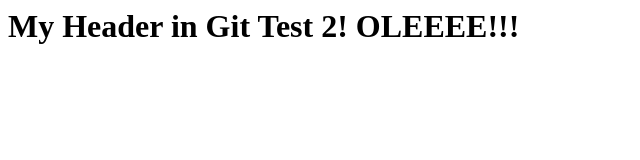
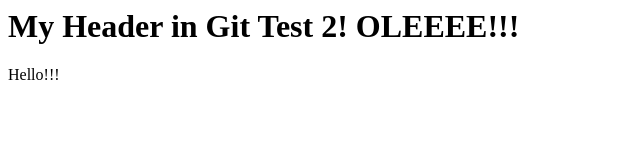
Before and after one commit to mnikolud/git-test, a plain HTML site: page templates/test.html in a window 1280 px wide. Shown: the full height of the page, 0-640 px from the left. Drawn offline with Linux system fonts and the light colour scheme.

Commit message:
3rd effort

```diff
--- a/templates/test.html
+++ b/templates/test.html
@@ -1,6 +1,7 @@
 <html>
     <body>
         <h1>My Header in Git Test 2! OLEEEE!!!</h1>
+        <p>Hello!!!</p>
     </body>
 
 </html>
```
